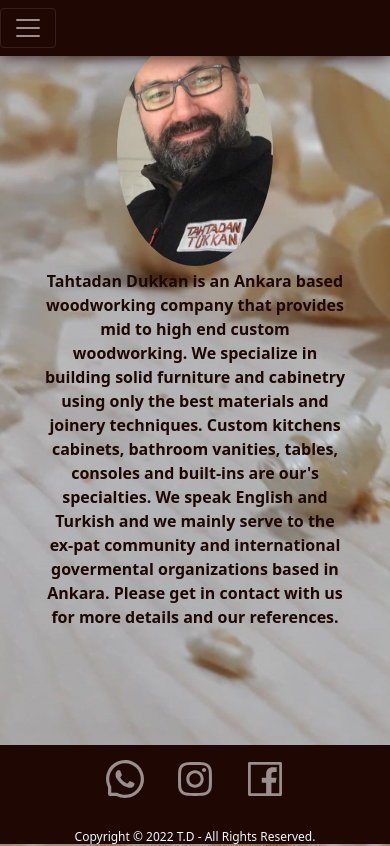
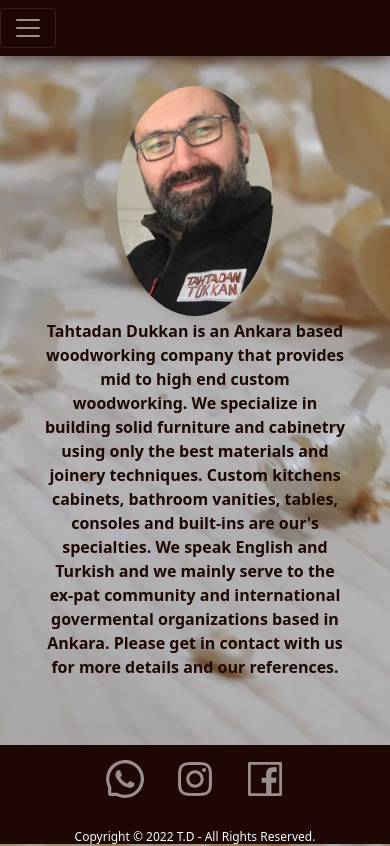
Before and after one commit to emresorkun/handyman-reactjs, a React (Create React App) app: page / in a window 390 px wide. Shown: the top 846 px of the page. Built offline with nearby package versions, Linux system fonts and the light colour scheme.

Commit message:
home-header styling

```diff
--- a/src/App.scss
+++ b/src/App.scss
@@ -24,7 +24,7 @@
   justify-content: center;
   align-items: center;
   padding: 1em;
-  padding-top: 120px;
+  padding-top: 110px;
 }
 .home-wrapper > * {
   padding: 1em;
@@ -203,6 +203,7 @@ header {
   .home-wrapper {
     flex-wrap: wrap;
     padding: 0;
+    padding-top: 50px;
   }
 
   .home-introduction {
```
